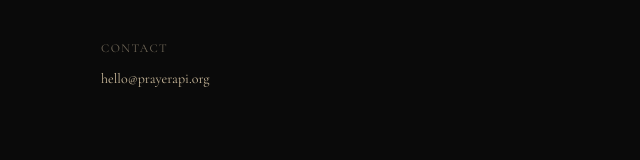
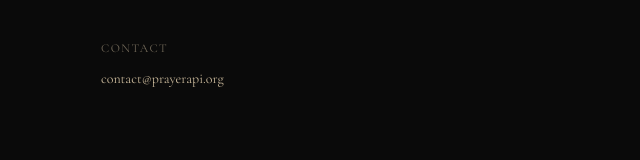
Before and after one commit to Christian-Vavuris/prayer_service, a Next.js app: page /terms in a window 1280 px wide. Shown: the part 1065-1225 px from the top of the page, without its empty margins (227-867 px from the left). Built offline with nearby package versions, Linux system fonts and the light colour scheme.

Commit message:
Consolidate all contact emails to contact@prayerapi.org
https://claude.ai/code/session_011dgsAwqGFxfzR76mvEph2J

```diff
--- a/app/privacy/page.tsx
+++ b/app/privacy/page.tsx
@@ -101,10 +101,10 @@ export default function PrivacyPage() {
           </h2>
           <p className="text-sm leading-relaxed" style={{ color: "var(--muted-text)" }}>
             <a
-              href="mailto:privacy@prayerapi.org"
+              href="mailto:contact@prayerapi.org"
               style={{ color: "var(--warm-text)", textDecoration: "none" }}
             >
-              privacy@prayerapi.org
+              contact@prayerapi.org
             </a>
           </p>
         </section>
--- a/app/terms/page.tsx
+++ b/app/terms/page.tsx
@@ -136,10 +136,10 @@ export default function TermsPage() {
           </h2>
           <p className="text-sm leading-relaxed" style={{ color: "var(--muted-text)" }}>
             <a
-              href="mailto:hello@prayerapi.org"
+              href="mailto:contact@prayerapi.org"
               style={{ color: "var(--warm-text)", textDecoration: "none" }}
             >
-              hello@prayerapi.org
+              contact@prayerapi.org
             </a>
           </p>
         </section>
```
Also changed, not shown: public/.well-known/ai-plugin.json.
